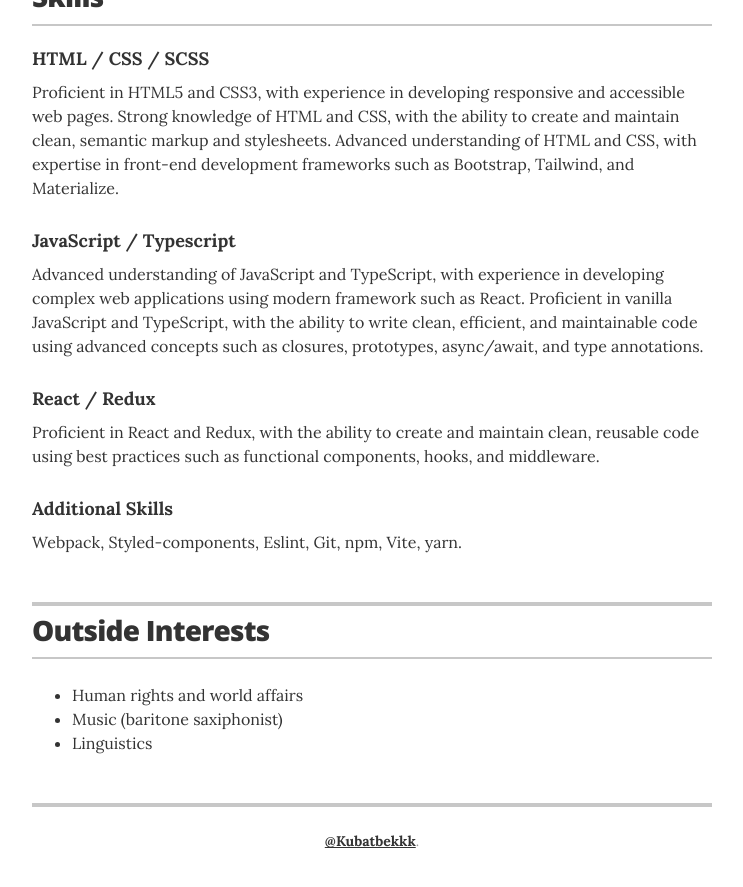
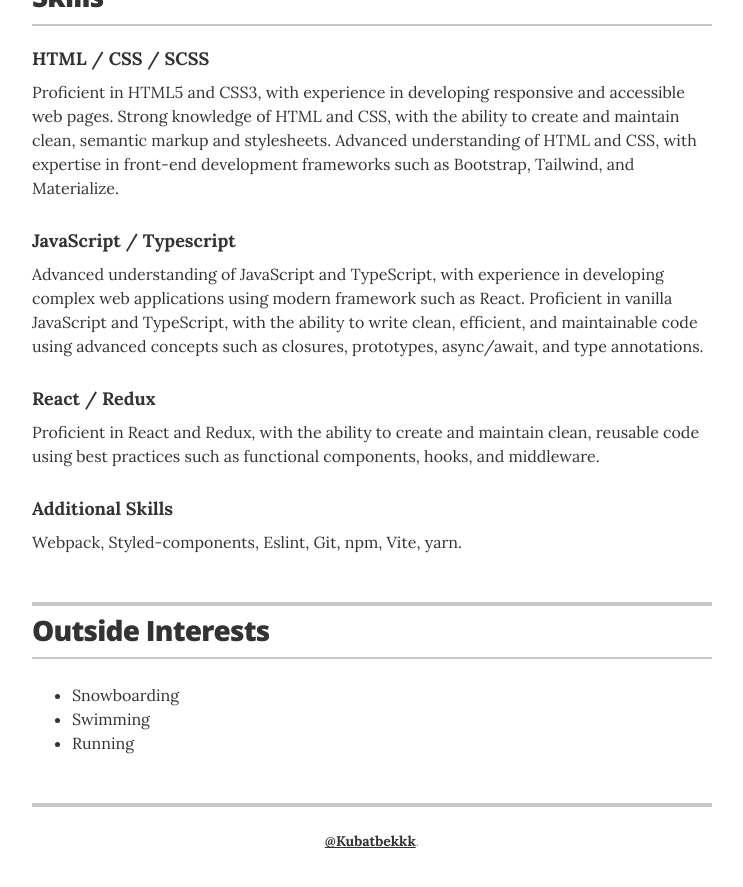
Before and after one commit to Kubatbekkk/cv, a Jekyll site: the page built from index.html, in a window 1280 px wide and 900 px high, scrolled down 1666 px. Shown: the top 887 px of the window, without its empty margins (268-1011 px from the left). Built offline with Jekyll 4.4.1, drawn with Linux system fonts in a browser that asks for light colours.

Commit message:
feat: add interests

```diff
--- a/_data/interests.yml
+++ b/_data/interests.yml
@@ -1,4 +1,4 @@
 # Interests
-- description: Human rights and world affairs
-- description: Music (baritone saxiphonist)
-- description: Linguistics
+- description: Snowboarding
+- description: Swimming
+- description: Running
```
